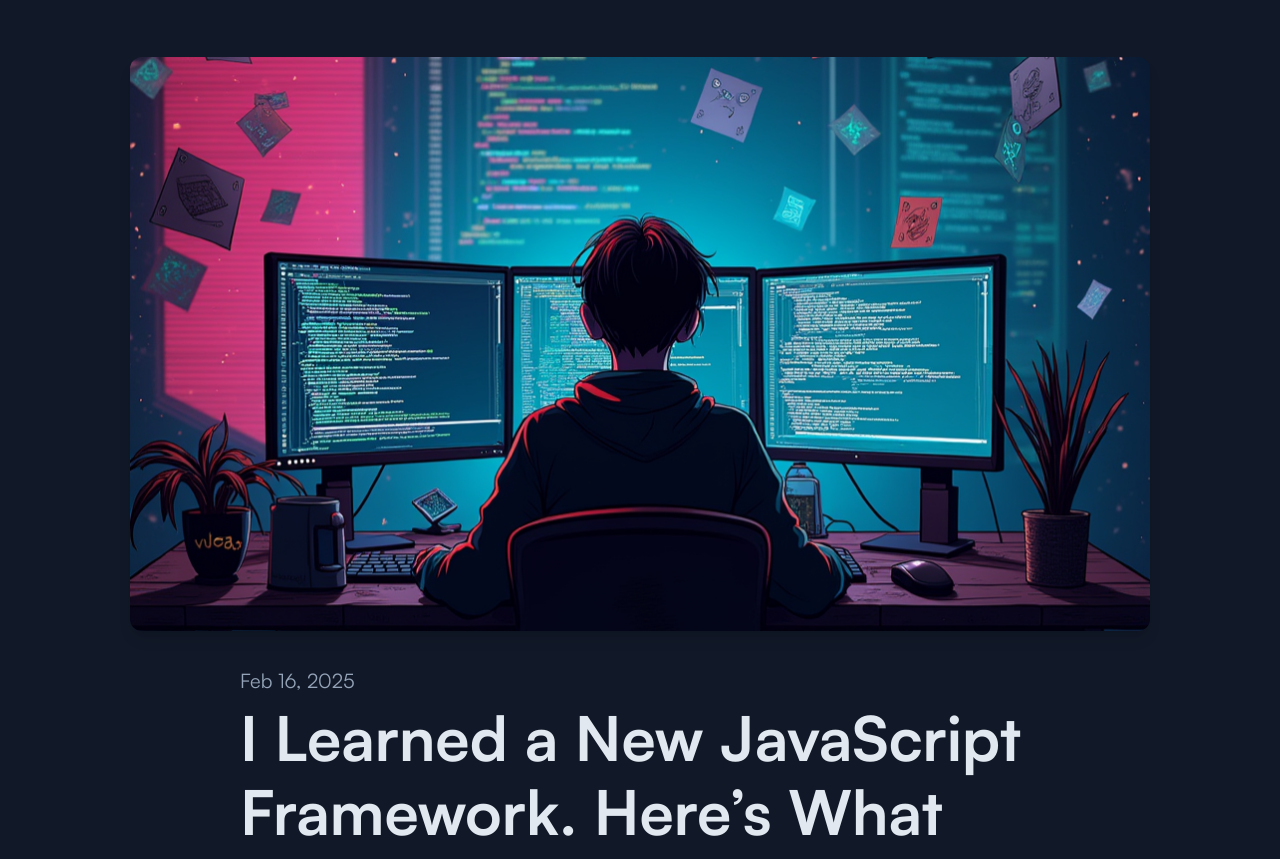
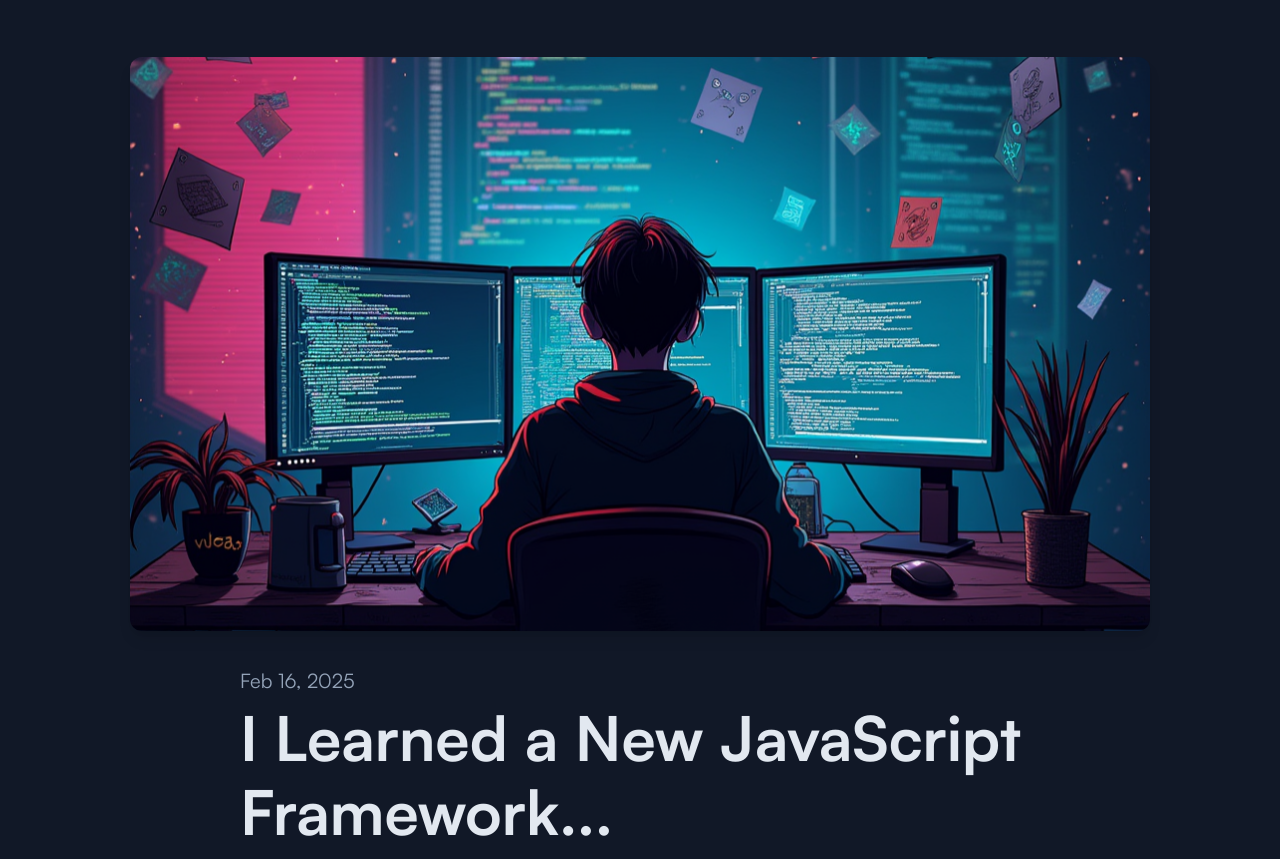
Before and after one commit to wazeerc/wazeerc.github.io, an Astro site: page /blog/learning-vue in a window 1280 px wide. Shown: the part 93-952 px from the top of the page. Built offline with nearby package versions, Linux system fonts and the light colour scheme; Astro itself is replaced by a stand-in of ours.

Commit message:
fix: update blog post title

```diff
--- a/src/content/blog/learning-vue.md
+++ b/src/content/blog/learning-vue.md
@@ -1,5 +1,5 @@
 ---
-title: I Learned a New JavaScript Framework. Here’s What Happened
+title: I Learned a New JavaScript Framework...
 description: Learning Vue 3, building and deploying an app using it
 tags: ["Software Development", "Vue"]
 pubDate: Feb 16 2025
```
